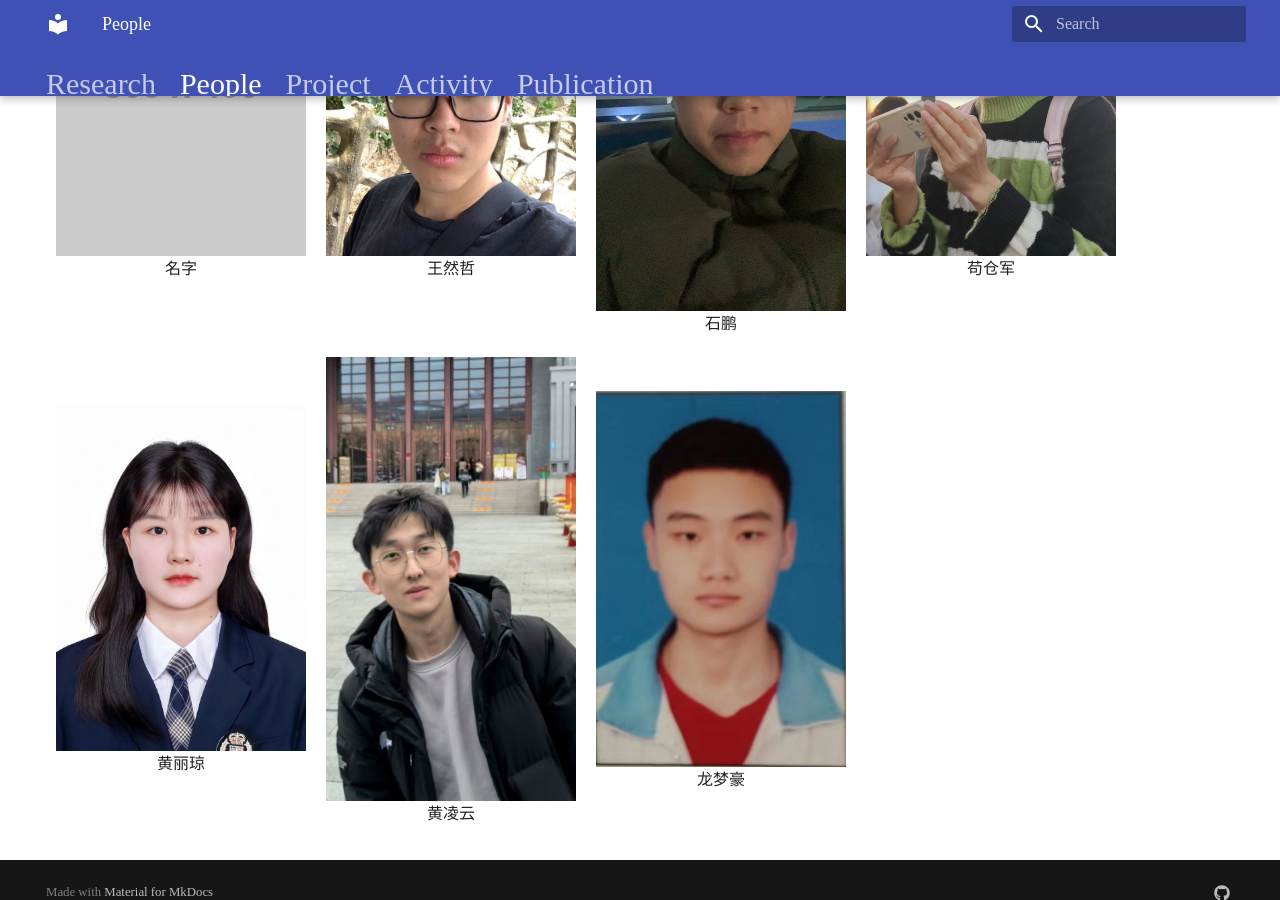
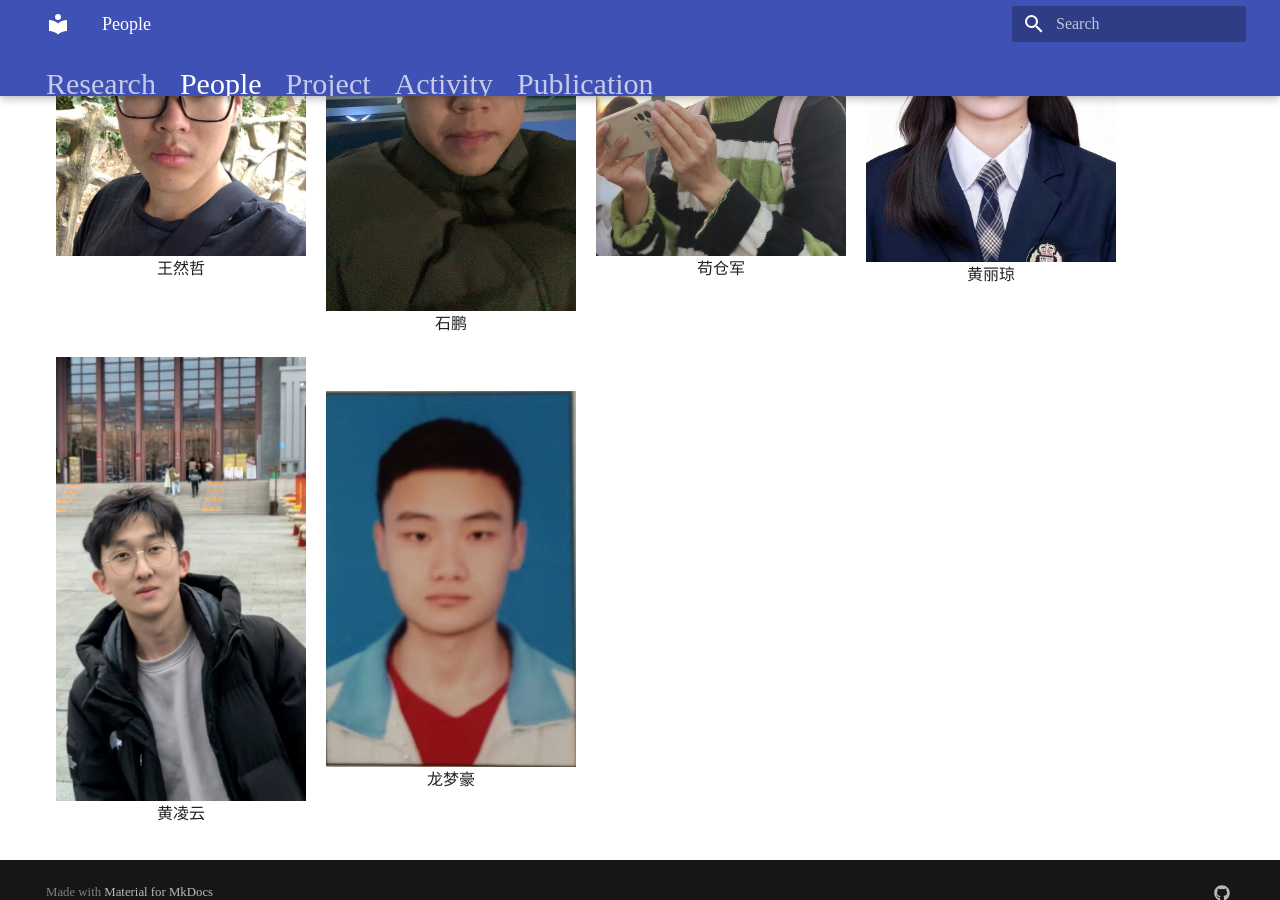
Before and after one commit to tufuwq/use.gthub.io, an MkDocs documentation site: the page built from docs/people.md, in a window 1280 px wide and 900 px high, scrolled down 2143 px. Built offline with MkDocs 1.6.1 and Material for MkDocs 9.7.7, drawn with Linux system fonts in a browser that asks for light colours.

Commit message:
修改docs

```diff
--- a/docs/people.md
+++ b/docs/people.md
@@ -45,10 +45,6 @@ hide:
         <text>王桂兰</text>
     </span>
     <span class="std_box">
-        <img src="https://dummyimage.com/300x400" />
-        <text>名字</text>
-    </span>
-    <span class="std_box">
         <img src="https://github.com/tufuwq/use.gthub.io/blob/gh-pages/img/%E7%8E%8B%E7%84%B6%E5%93%B2.jpg" />
         <text>王然哲</text>
     </span>
```
Also changed, not shown: site/people/index.html, site/search/search_index.json, 1 other file.
